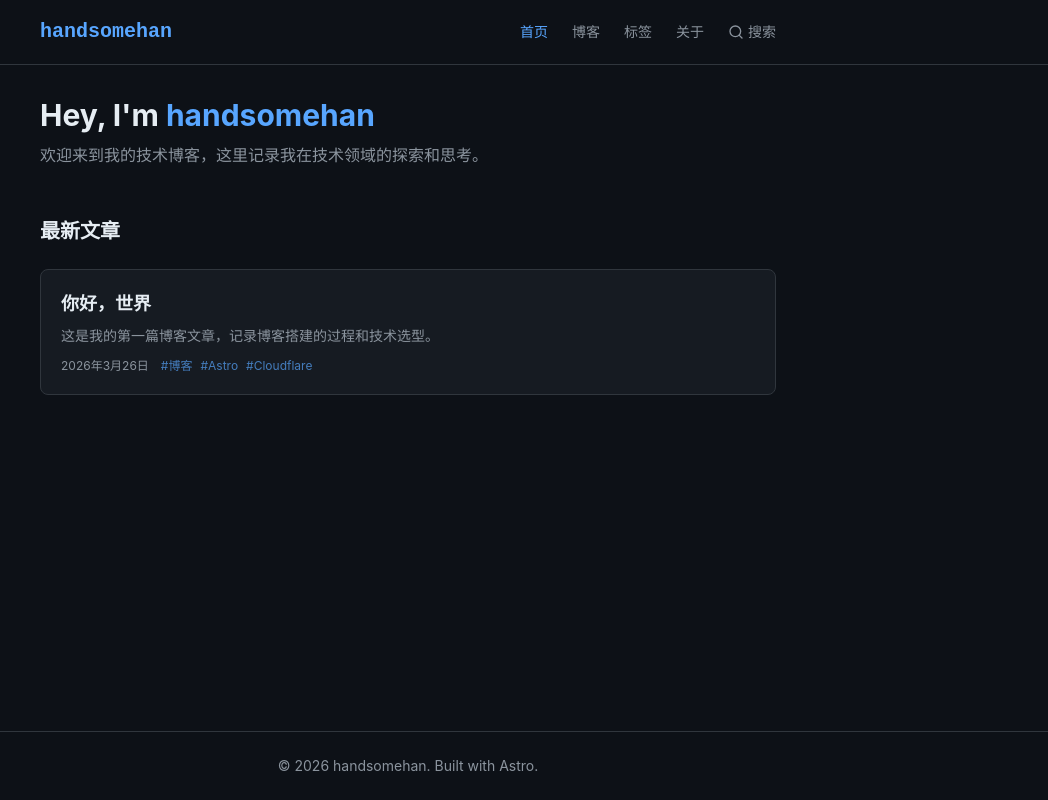
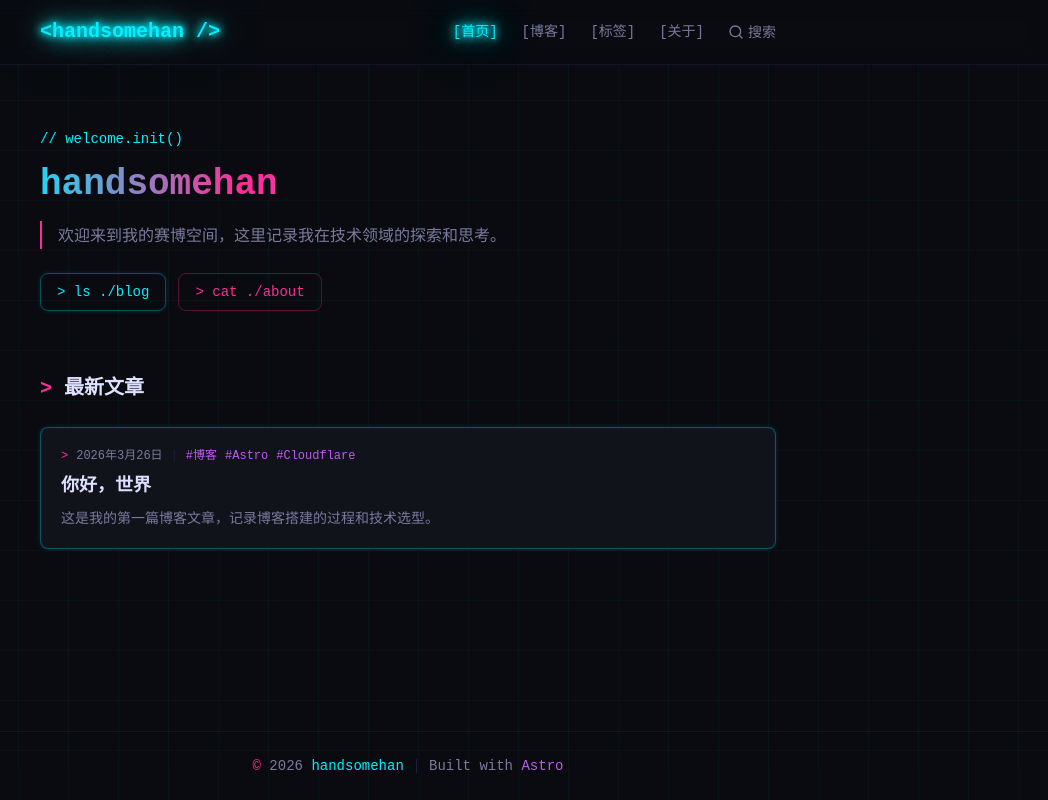
Before and after one commit to SeniorHan/handsomehan.com, an Astro site: page / in a window 1280 px wide. Shown: the whole page, without its empty margins (232-1280 px from the left). Built offline with nearby package versions, Linux system fonts and the light colour scheme; Astro itself is replaced by a stand-in of ours.

Commit message:
feat: cyberpunk neon theme with glow effects, scanlines, gradient animations

```diff
--- a/src/components/Footer.astro
+++ b/src/components/Footer.astro
@@ -2,8 +2,8 @@
 const year = new Date().getFullYear();
 ---
 
-<footer class="border-t border-border py-6 mt-auto">
-  <div class="max-w-3xl mx-auto px-4 text-center text-text-secondary text-sm">
-    <p>&copy; {year} handsomehan. Built with Astro.</p>
+<footer class="border-t border-border/50 py-6 mt-auto">
+  <div class="max-w-3xl mx-auto px-4 text-center text-text-secondary text-sm font-mono">
+    <p><span class="text-accent-pink">&copy;</span> {year} <span class="text-accent">handsomehan</span> <span class="text-border">|</span> Built with <span class="text-accent-purple">Astro</span></p>
   </div>
 </footer>
--- a/src/components/Header.astro
+++ b/src/components/Header.astro
@@ -9,23 +9,23 @@ const navItems = [
 const currentPath = Astro.url.pathname;
 ---
 
-<header class="border-b border-border">
+<header class="border-b border-border/50 backdrop-blur-md bg-bg/80 sticky top-0 z-40">
   <nav class="max-w-3xl mx-auto px-4 h-16 flex items-center justify-between">
-    <a href="/" class="text-xl font-bold text-accent hover:text-accent-hover font-mono">
-      handsomehan
+    <a href="/" class="text-xl font-bold font-mono neon-text flicker text-accent">
+      &lt;handsomehan /&gt;
     </a>
     <div class="flex items-center gap-6">
       {navItems.map((item) => (
         <a
           href={item.href}
           class:list={[
-            'text-sm transition-colors',
+            'text-sm transition-all duration-300 font-mono',
             currentPath === item.href || (item.href !== '/' && currentPath.startsWith(item.href))
-              ? 'text-accent'
-              : 'text-text-secondary hover:text-text',
+              ? 'text-accent neon-text'
+              : 'text-text-secondary hover:text-accent hover:neon-text',
           ]}
         >
-          {item.label}
+          [{item.label}]
         </a>
       ))}
       <Search />
--- a/src/components/PostCard.astro
+++ b/src/components/PostCard.astro
@@ -16,16 +16,19 @@ const formattedDate = date.toLocaleDateString('zh-CN', {
 ---
 
 <a href={`/blog/${slug}`} class="block group">
-  <article class="bg-bg-card border border-border rounded-lg p-5 transition-colors group-hover:border-accent/50 group-hover:bg-bg-hover">
-    <h2 class="text-lg font-semibold mb-2 group-hover:text-accent transition-colors">{title}</h2>
-    <p class="text-text-secondary text-sm mb-3 line-clamp-2">{description}</p>
-    <div class="flex items-center gap-3 text-xs text-text-secondary">
+  <article class="bg-bg-card border border-border/50 rounded-lg p-5 transition-all duration-300 neon-border group-hover:bg-bg-hover relative overflow-hidden">
+    <div class="absolute top-0 left-0 w-full h-[1px] bg-gradient-to-r from-transparent via-accent/50 to-transparent opacity-0 group-hover:opacity-100 transition-opacity duration-500"></div>
+    <div class="flex items-center gap-2 text-xs text-text-secondary font-mono mb-2">
+      <span class="text-accent-pink">&gt;</span>
       <time datetime={date.toISOString()}>{formattedDate}</time>
+      <span class="text-border">|</span>
       <div class="flex gap-2">
         {tags.map((tag) => (
-          <span class="text-accent/70">#{tag}</span>
+          <span class="text-accent-purple">#{tag}</span>
         ))}
       </div>
     </div>
+    <h2 class="text-lg font-semibold mb-2 group-hover:text-accent transition-colors font-mono">{title}</h2>
+    <p class="text-text-secondary text-sm line-clamp-2">{description}</p>
   </article>
 </a>
--- a/src/layouts/Base.astro
+++ b/src/layouts/Base.astro
@@ -20,7 +20,7 @@ const { title, description = 'handsomehan 的技术博客' } = Astro.props;
     <link rel="icon" type="image/svg+xml" href="/favicon.svg" />
     <title>{title} | handsomehan</title>
   </head>
-  <body class="bg-bg text-text min-h-screen flex flex-col font-sans">
+  <body class="bg-bg text-text min-h-screen flex flex-col font-sans cyber-grid scanlines">
     <Header />
     <main class="flex-1 max-w-3xl mx-auto w-full px-4 py-8">
       <slot />
--- a/src/layouts/Post.astro
+++ b/src/layouts/Post.astro
@@ -20,37 +20,37 @@ const formattedDate = date.toLocaleDateString('zh-CN', {
 <Base title={title} description={description}>
   <article>
     <header class="mb-8">
-      <h1 class="text-3xl font-bold mb-3">{title}</h1>
-      <div class="flex items-center gap-4 text-text-secondary text-sm">
-        <time datetime={date.toISOString()}>{formattedDate}</time>
-        <div class="flex gap-2">
-          {tags.map((tag) => (
-            <a href={`/tags/${tag}`} class="text-accent hover:text-accent-hover">#{tag}</a>
-          ))}
-        </div>
+      <p class="text-accent-pink font-mono text-xs mb-3">// {formattedDate}</p>
+      <h1 class="text-3xl font-bold mb-4 font-mono gradient-animate">{title}</h1>
+      <div class="flex gap-2 font-mono text-sm">
+        {tags.map((tag) => (
+          <a href={`/tags/${tag}`} class="text-accent-purple hover:text-accent transition-colors">#{tag}</a>
+        ))}
       </div>
+      <div class="h-[1px] mt-6 bg-gradient-to-r from-accent via-accent-pink to-accent-purple"></div>
     </header>
     <div class="prose prose-invert max-w-none
-      [&_h2]:text-xl [&_h2]:font-bold [&_h2]:mt-8 [&_h2]:mb-4 [&_h2]:text-text
-      [&_h3]:text-lg [&_h3]:font-semibold [&_h3]:mt-6 [&_h3]:mb-3 [&_h3]:text-text
+      [&_h2]:text-xl [&_h2]:font-bold [&_h2]:mt-8 [&_h2]:mb-4 [&_h2]:text-text [&_h2]:font-mono
+      [&_h3]:text-lg [&_h3]:font-semibold [&_h3]:mt-6 [&_h3]:mb-3 [&_h3]:text-text [&_h3]:font-mono
       [&_p]:leading-7 [&_p]:mb-4 [&_p]:text-text-secondary
       [&_a]:text-accent [&_a]:hover:text-accent-hover [&_a]:underline
-      [&_code]:bg-bg-card [&_code]:px-1.5 [&_code]:py-0.5 [&_code]:rounded [&_code]:text-sm [&_code]:font-mono
-      [&_pre]:bg-bg-card [&_pre]:p-4 [&_pre]:rounded-lg [&_pre]:overflow-x-auto [&_pre]:mb-4
-      [&_pre_code]:bg-transparent [&_pre_code]:p-0
+      [&_code]:bg-bg-card [&_code]:px-1.5 [&_code]:py-0.5 [&_code]:rounded [&_code]:text-sm [&_code]:font-mono [&_code]:text-accent-pink
+      [&_pre]:bg-bg-card [&_pre]:p-4 [&_pre]:rounded-lg [&_pre]:overflow-x-auto [&_pre]:mb-4 [&_pre]:border [&_pre]:border-border/50
+      [&_pre_code]:bg-transparent [&_pre_code]:p-0 [&_pre_code]:text-text
       [&_ul]:list-disc [&_ul]:pl-6 [&_ul]:mb-4 [&_ul]:text-text-secondary
       [&_ol]:list-decimal [&_ol]:pl-6 [&_ol]:mb-4 [&_ol]:text-text-secondary
       [&_li]:mb-1
-      [&_blockquote]:border-l-4 [&_blockquote]:border-accent [&_blockquote]:pl-4 [&_blockquote]:italic [&_blockquote]:text-text-secondary
+      [&_blockquote]:border-l-2 [&_blockquote]:border-accent-pink [&_blockquote]:pl-4 [&_blockquote]:italic [&_blockquote]:text-text-secondary
       [&_img]:rounded-lg [&_img]:mx-auto
-      [&_hr]:border-border [&_hr]:my-8
+      [&_hr]:border-border/50 [&_hr]:my-8
       [&_table]:w-full [&_table]:mb-4
-      [&_th]:bg-bg-card [&_th]:px-4 [&_th]:py-2 [&_th]:text-left [&_th]:border [&_th]:border-border
-      [&_td]:px-4 [&_td]:py-2 [&_td]:border [&_td]:border-border
+      [&_th]:bg-bg-card [&_th]:px-4 [&_th]:py-2 [&_th]:text-left [&_th]:border [&_th]:border-border/50
+      [&_td]:px-4 [&_td]:py-2 [&_td]:border [&_td]:border-border/50
+      [&_strong]:text-accent
     ">
       <slot />
     </div>
-    <hr class="border-border my-12" />
+    <div class="h-[1px] my-12 bg-gradient-to-r from-transparent via-accent-pink/50 to-transparent"></div>
     <Giscus />
   </article>
 </Base>
--- a/src/pages/index.astro
+++ b/src/pages/index.astro
@@ -9,15 +9,28 @@ const posts = (await getCollection('blog', ({ data }) => !data.draft))
 ---
 
 <Base title="首页">
-  <section class="mb-12">
-    <h1 class="text-3xl font-bold mb-2">Hey, I'm <span class="text-accent">handsomehan</span></h1>
-    <p class="text-text-secondary leading-7">
-      欢迎来到我的技术博客，这里记录我在技术领域的探索和思考。
+  <section class="mb-16 pt-8">
+    <p class="text-accent font-mono text-sm mb-4 flicker">// welcome.init()</p>
+    <h1 class="text-4xl font-bold mb-4 font-mono">
+      <span class="gradient-animate">handsomehan</span>
+    </h1>
+    <p class="text-text-secondary leading-7 border-l-2 border-accent-pink pl-4">
+      欢迎来到我的赛博空间，这里记录我在技术领域的探索和思考。
     </p>
+    <div class="mt-6 flex gap-3">
+      <a href="/blog" class="neon-border border rounded-lg px-4 py-2 text-sm font-mono text-accent hover:bg-accent/10 transition-all duration-300">
+        &gt; ls ./blog
+      </a>
+      <a href="/about" class="border border-accent-pink/30 rounded-lg px-4 py-2 text-sm font-mono text-accent-pink hover:bg-accent-pink/10 transition-all duration-300">
+        &gt; cat ./about
+      </a>
+    </div>
   </section>
 
   <section>
-    <h2 class="text-xl font-semibold mb-6">最新文章</h2>
+    <h2 class="text-xl font-semibold mb-6 font-mono">
+      <span class="text-accent-pink">&gt;</span> 最新文章
+    </h2>
     <div class="flex flex-col gap-4">
       {posts.map((post) => (
         <PostCard
--- a/src/styles/global.css
+++ b/src/styles/global.css
@@ -1,14 +1,117 @@
 @import "tailwindcss";
 
 @theme {
-  --color-bg: #0d1117;
-  --color-bg-card: #161b22;
-  --color-bg-hover: #1c2333;
-  --color-text: #e6edf3;
-  --color-text-secondary: #8b949e;
-  --color-accent: #58a6ff;
-  --color-accent-hover: #79b8ff;
-  --color-border: #30363d;
+  --color-bg: #0a0a0f;
+  --color-bg-card: #12121a;
+  --color-bg-hover: #1a1a2e;
+  --color-text: #e0e0ff;
+  --color-text-secondary: #7a7a9e;
+  --color-accent: #00f0ff;
+  --color-accent-hover: #7df9ff;
+  --color-accent-pink: #ff2d95;
+  --color-accent-purple: #bf5af2;
+  --color-border: #1e1e3a;
+  --color-glow: #00f0ff;
   --font-sans: 'Inter', -apple-system, 'PingFang SC', 'Microsoft YaHei', sans-serif;
   --font-mono: 'JetBrains Mono', 'Fira Code', monospace;
 }
+
+/* 霓虹发光文字 */
+.neon-text {
+  text-shadow:
+    0 0 7px var(--color-glow),
+    0 0 10px var(--color-glow),
+    0 0 21px var(--color-glow),
+    0 0 42px var(--color-accent),
+    0 0 82px var(--color-accent);
+}
+
+.neon-text-pink {
+  text-shadow:
+    0 0 7px #ff2d95,
+    0 0 10px #ff2d95,
+    0 0 21px #ff2d95,
+    0 0 42px #ff2d95;
+}
+
+/* 霓虹边框发光 */
+.neon-border {
+  box-shadow:
+    0 0 5px rgba(0, 240, 255, 0.15),
+    inset 0 0 5px rgba(0, 240, 255, 0.05);
+  border-color: rgba(0, 240, 255, 0.3);
+}
+
+.neon-border:hover {
+  box-shadow:
+    0 0 10px rgba(0, 240, 255, 0.3),
+    0 0 20px rgba(0, 240, 255, 0.1),
+    inset 0 0 10px rgba(0, 240, 255, 0.05);
+  border-color: rgba(0, 240, 255, 0.6);
+}
+
+/* 渐变动画背景 */
+@keyframes gradient-shift {
+  0%, 100% { background-position: 0% 50%; }
+  50% { background-position: 100% 50%; }
+}
+
+.gradient-animate {
+  background: linear-gradient(270deg, #00f0ff, #bf5af2, #ff2d95, #00f0ff);
+  background-size: 300% 300%;
+  animation: gradient-shift 6s ease infinite;
+  -webkit-background-clip: text;
+  -webkit-text-fill-color: transparent;
+  background-clip: text;
+}
+
+/* 扫描线效果 */
+.scanlines::after {
+  content: '';
+  position: fixed;
+  top: 0;
+  left: 0;
+  width: 100%;
+  height: 100%;
+  background: repeating-linear-gradient(
+    0deg,
+    transparent,
+    transparent 2px,
+    rgba(0, 240, 255, 0.008) 2px,
+    rgba(0, 240, 255, 0.008) 4px
+  );
+  pointer-events: none;
+  z-index: 100;
+}
+
+/* 网格背景 */
+.cyber-grid {
+  background-image:
+    linear-gradient(rgba(0, 240, 255, 0.03) 1px, transparent 1px),
+    linear-gradient(90deg, rgba(0, 240, 255, 0.03) 1px, transparent 1px);
+  background-size: 50px 50px;
+}
+
+/* 闪烁动画 */
+@keyframes flicker {
+  0%, 100% { opacity: 1; }
+  92% { opacity: 1; }
+  93% { opacity: 0.7; }
+  94% { opacity: 1; }
+  96% { opacity: 0.8; }
+  97% { opacity: 1; }
+}
+
+.flicker {
+  animation: flicker 4s infinite;
+}
+
+/* 脉冲发光 */
+@keyframes pulse-glow {
+  0%, 100% { box-shadow: 0 0 5px rgba(0, 240, 255, 0.2); }
+  50% { box-shadow: 0 0 15px rgba(0, 240, 255, 0.4), 0 0 30px rgba(0, 240, 255, 0.1); }
+}
+
+.pulse-glow {
+  animation: pulse-glow 3s ease-in-out infinite;
+}
```
